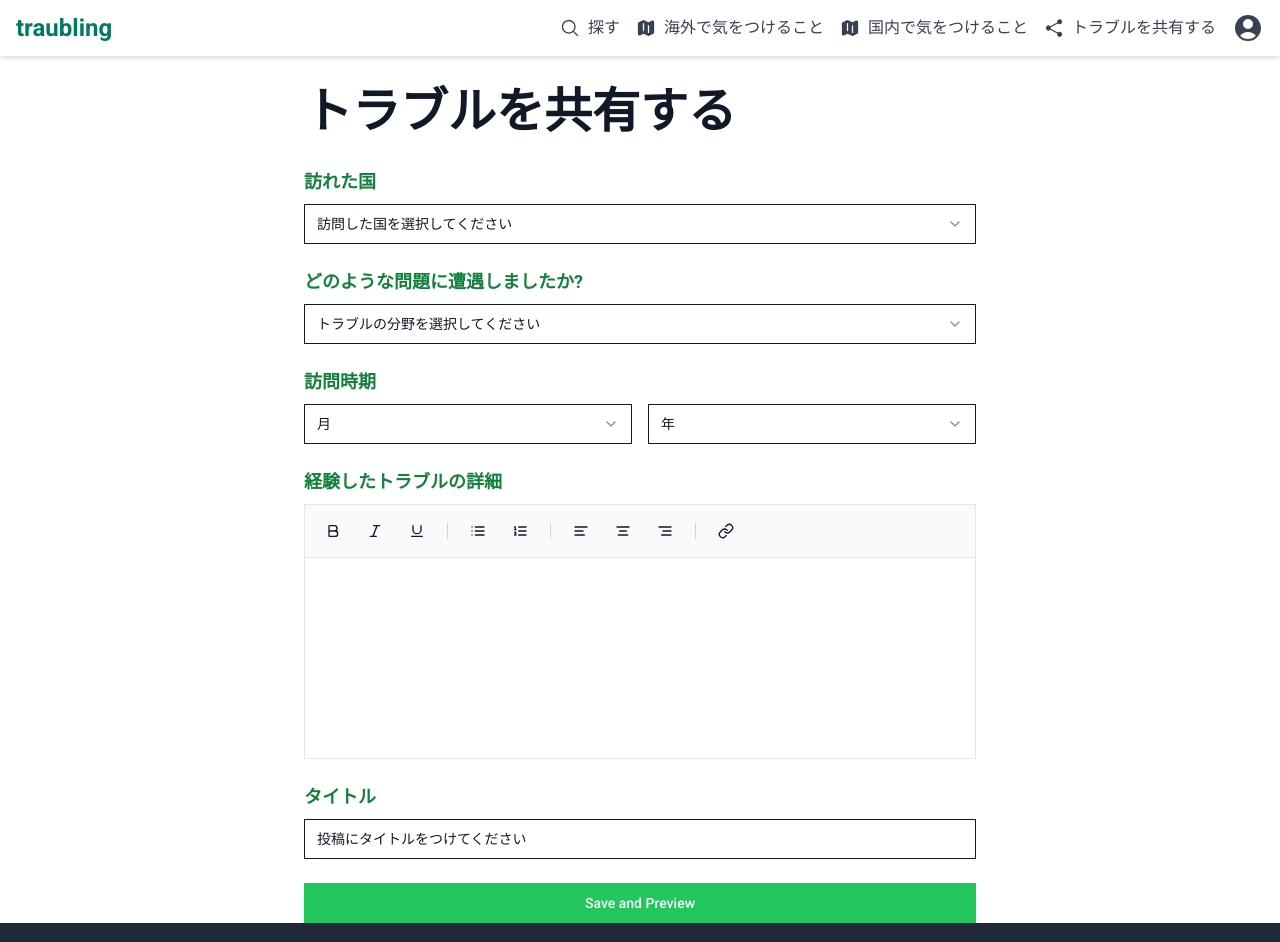
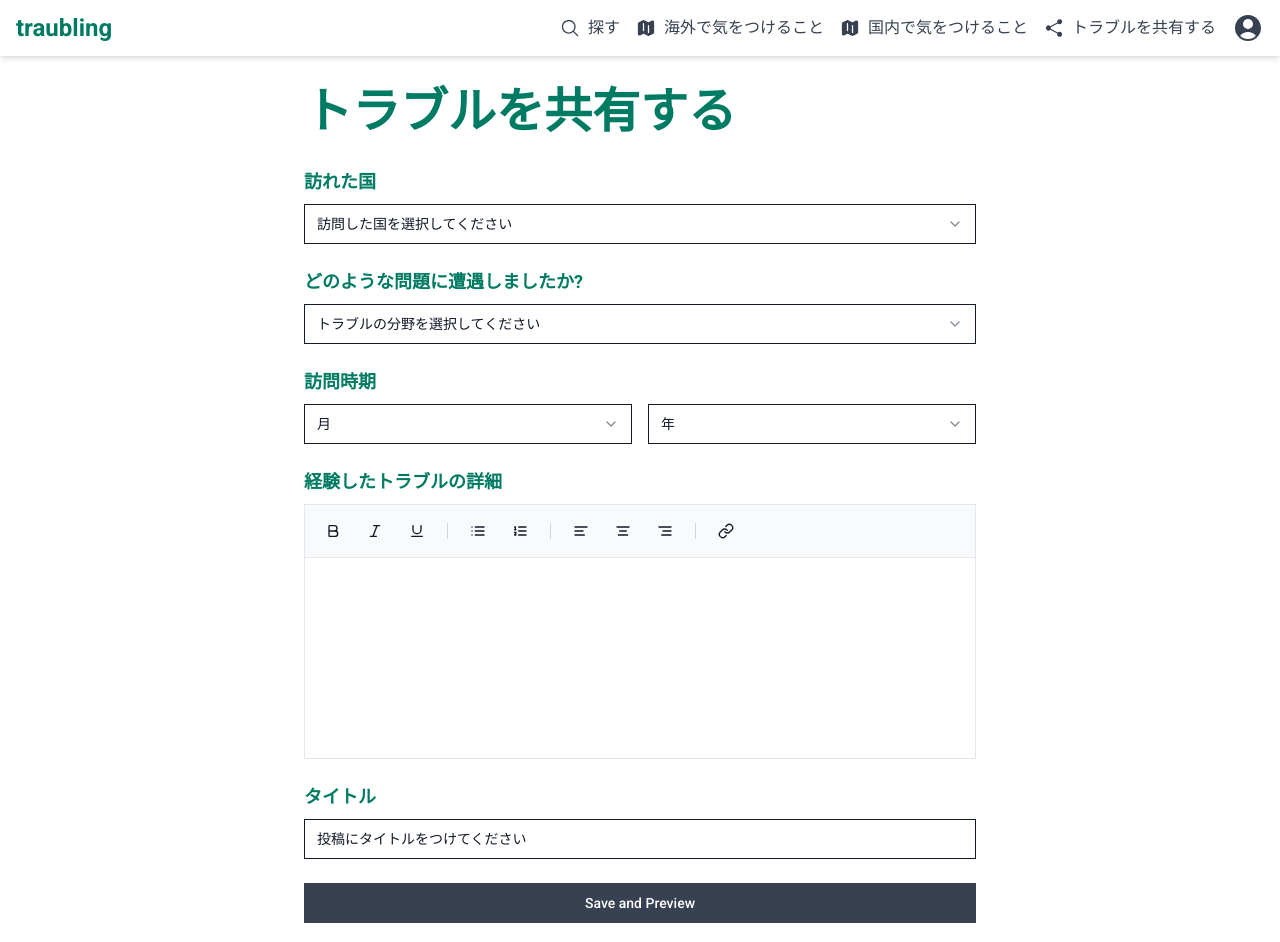
Before and after one commit to kaicyou2532/web_traubling, a Next.js app: page /post in a window 1280 px wide. Shown: the top 942 px of the page. Built offline with nearby package versions, Linux system fonts and the light colour scheme.

Commit message:
changed color in post page

```diff
--- a/app/components/PostForm.tsx
+++ b/app/components/PostForm.tsx
@@ -86,12 +86,12 @@ function PostForm({ onSubmit, initialData = {} }: PostFormProps) {
       className="max-w-2xl mx-auto space-y-8"
     >
       <div className="space-y-6"></div>
-      <h1 className="font-bold text-4xl md:text-5xl">トラブルを共有する</h1>
+      <h1 className="font-bold text-4xl md:text-5xl text-custom-green">トラブルを共有する</h1>
 
       <div className="space-y-6">
         {/* 国選択 */}
         <div className="space-y-2">
-          <Label className="text-lg font-semibold text-green-700">訪れた国</Label>
+          <Label className="text-lg font-semibold text-custom-green">訪れた国</Label>
           <Select value={formData.country} onValueChange={(value) => setFormData({ ...formData, country: value })}>
             <SelectTrigger>
               <SelectValue placeholder="訪問した国を選択してください" />
@@ -126,7 +126,7 @@ function PostForm({ onSubmit, initialData = {} }: PostFormProps) {
 
         {/* 問題タイプ */}
         <div className="space-y-2">
-          <Label className="text-lg font-semibold text-green-700">どのような問題に遭遇しましたか?</Label>
+          <Label className="text-lg font-semibold text-custom-green">どのような問題に遭遇しましたか?</Label>
           <Select value={formData.problemType} onValueChange={(value) => setFormData({ ...formData, problemType: value })}>
             <SelectTrigger>
               <SelectValue placeholder="トラブルの分野を選択してください" />
@@ -153,7 +153,7 @@ function PostForm({ onSubmit, initialData = {} }: PostFormProps) {
         {/* 訪問日時 */}
         <div className="grid grid-cols-2 gap-4">
           <div className="space-y-2">
-            <Label className="text-lg font-semibold text-green-700">訪問時期</Label>
+            <Label className="text-lg font-semibold text-custom-green">訪問時期</Label>
             <Select value={formData.visitMonth} onValueChange={(value) => setFormData({ ...formData, visitMonth: value })}>
               <SelectTrigger>
                 <SelectValue placeholder="月" />
@@ -189,24 +189,25 @@ function PostForm({ onSubmit, initialData = {} }: PostFormProps) {
 
         {/* 体験談 */}
         <div className="space-y-2">
-          <Label className="text-lg font-semibold text-green-700">経験したトラブルの詳細</Label>
+          <Label className="text-lg font-semibold text-custom-green">経験したトラブルの詳細</Label>
           <Editor value={formData.experience} onChange={(value) => setFormData({ ...formData, experience: value })} />
         </div>
 
         {/* タイトル */}
         <div className="space-y-2">
-          <Label className="text-lg font-semibold text-green-700">タイトル</Label>
+          <Label className="text-lg font-semibold text-custom-green">タイトル</Label>
           <Input
             value={formData.title}
             onChange={(e) => setFormData({ ...formData, title: e.target.value })}
             placeholder="投稿にタイトルをつけてください"
           />
         </div>
-
         {/* 送信ボタン */}
-        <Button type="submit" className="w-full bg-green-500 hover:bg-green-600 text-white">
+        <Button type="submit" className="w-full bg-gray-700 hover:bg-custom-green text-white">
           Save and Preview
         </Button>
+        <div className="space-y-2">
+        </div>
       </div>
     </form>
   );
```
